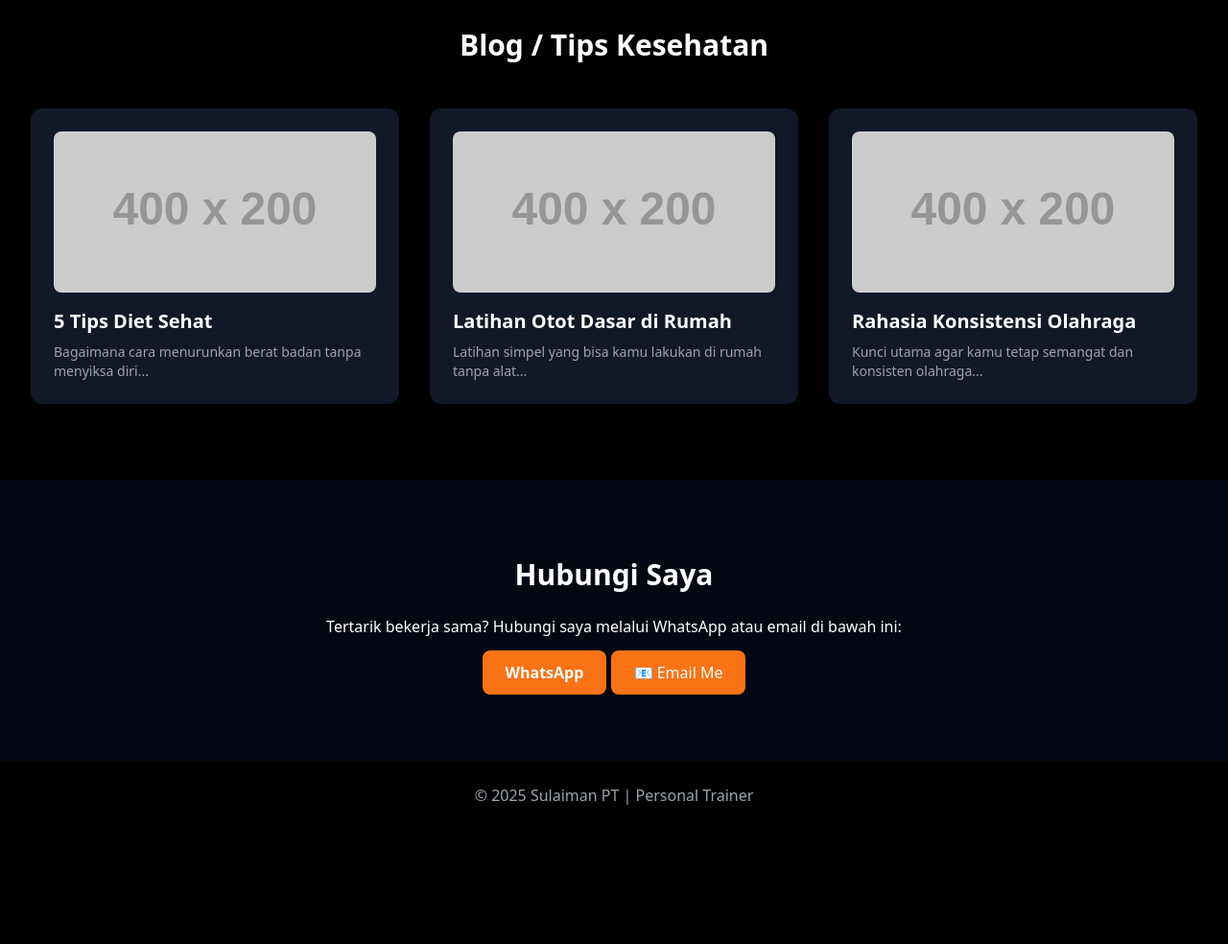
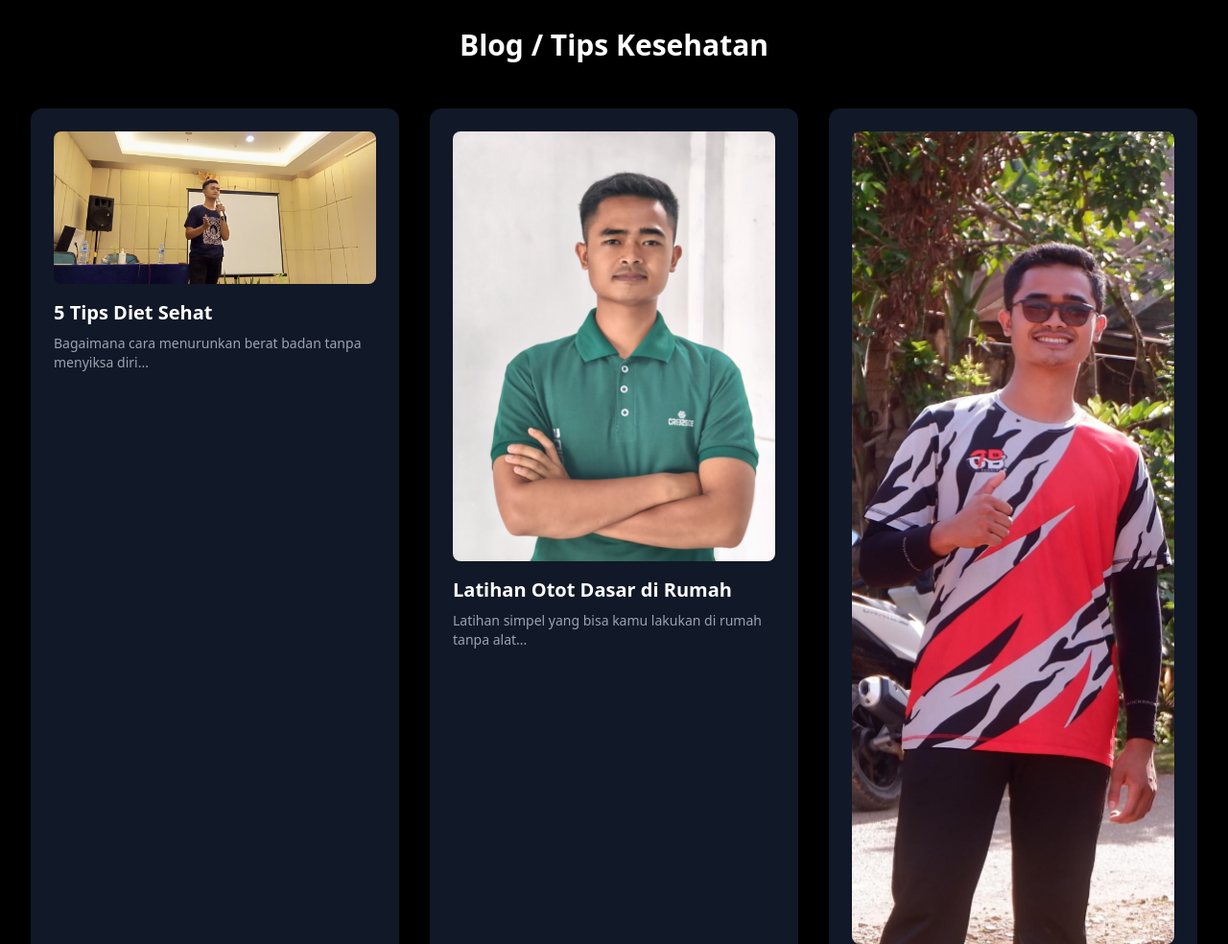
Before and after one commit to sulaimanacc/Dr_EpStudio--PersonalTrainer, a plain HTML site: page index.html in a window 1280 px wide. Shown: the part 2660-3644 px from the top of the page at 96% size. Before the commit the page ends 3525 px from the top, so only its background shows below. Drawn offline with nearby package versions, Linux system fonts and the light colour scheme; placeholder pictures from the web are drawn by us.

Commit message:
ngisi foto blog

```diff
--- a/index.html
+++ b/index.html
@@ -125,17 +125,17 @@
       <h2 class="text-3xl font-bold text-center mb-12">Blog / Tips Kesehatan</h2>
       <div class="grid md:grid-cols-3 gap-8">
         <div class="bg-gray-900 p-6 rounded-xl shadow-lg">
-          <img src="https://via.placeholder.com/400x200" class="rounded-lg mb-4" />
+          <img src="image/Presentasi dihotel.jpg" class="rounded-lg mb-4" />
           <h3 class="text-xl font-semibold mb-2">5 Tips Diet Sehat</h3>
           <p class="text-sm text-gray-400">Bagaimana cara menurunkan berat badan tanpa menyiksa diri...</p>
         </div>
         <div class="bg-gray-900 p-6 rounded-xl shadow-lg">
-          <img src="https://via.placeholder.com/400x200" class="rounded-lg mb-4" />
+          <img src="image/DIDI 1.jpg" class="rounded-lg mb-4" />
           <h3 class="text-xl font-semibold mb-2">Latihan Otot Dasar di Rumah</h3>
           <p class="text-sm text-gray-400">Latihan simpel yang bisa kamu lakukan di rumah tanpa alat...</p>
         </div>
         <div class="bg-gray-900 p-6 rounded-xl shadow-lg">
-          <img src="https://via.placeholder.com/400x200" class="rounded-lg mb-4" />
+          <img src="image/kece.jpg" class="rounded-lg mb-4" />
           <h3 class="text-xl font-semibold mb-2">Rahasia Konsistensi Olahraga</h3>
           <p class="text-sm text-gray-400">Kunci utama agar kamu tetap semangat dan konsisten olahraga...</p>
         </div>
```
Also changed, not shown: image/Presentasi dihotel.jpg (added), image/kece.jpg (added), 1 other file.
